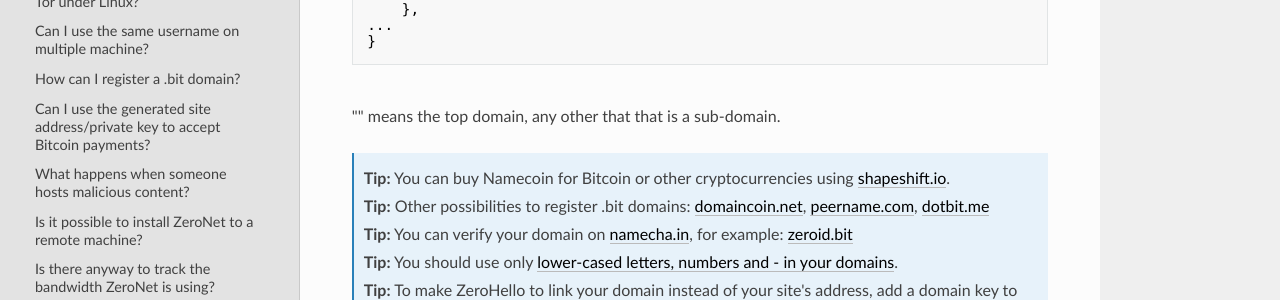
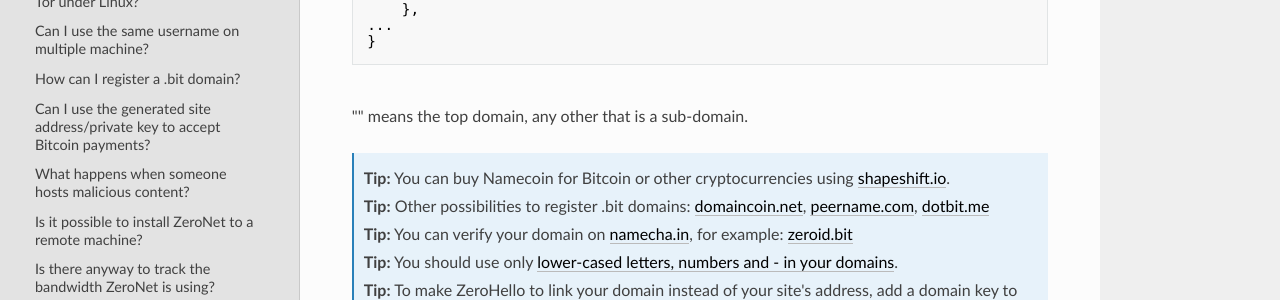
Before and after one commit to HelloZeroNet/Documentation, an MkDocs documentation site: the page built from docs/faq.md, in a window 1280 px wide and 900 px high, scrolled down 2566 px. Shown: the part 151-451 px from the top of the window. Built offline with MkDocs 1.6.1, drawn with Linux system fonts in a browser that asks for light colours; nearby versions of some CDN libraries; comment, search, counter and statistics services are not loaded; old or Windows-style settings are respelled for this version of MkDocs.

Commit message:
this link works (other one gives 404), remove double word

````diff
--- a/docs/faq.md
+++ b/docs/faq.md
@@ -81,7 +81,7 @@
 #### How can I register a .bit domain?
 
 You can register .bit domains using [Namecoin](https://namecoin.info/).
-Manage your domains using the client's GUI or by the [command line interface](http://christopherpoole.github.io/registering-a-.bit-domain-with-namecoin/).
+Manage your domains using the client's GUI or by the [command line interface](http://www.christopherpoole.net/registering-a-bit-domain-with-namecoin.html).
 
 After the registration is done you have to edit your domain's record by adding a zeronet section to it, eg.:
 
@@ -96,7 +96,7 @@
 ...
 }
 ```
-"" means the top domain, any other that that is a sub-domain.
+"" means the top domain, any other that is a sub-domain.
 
 
 > __Tip:__ You can buy Namecoin for Bitcoin or other cryptocurrencies using [shapeshift.io](https://shapeshift.io/).
````
